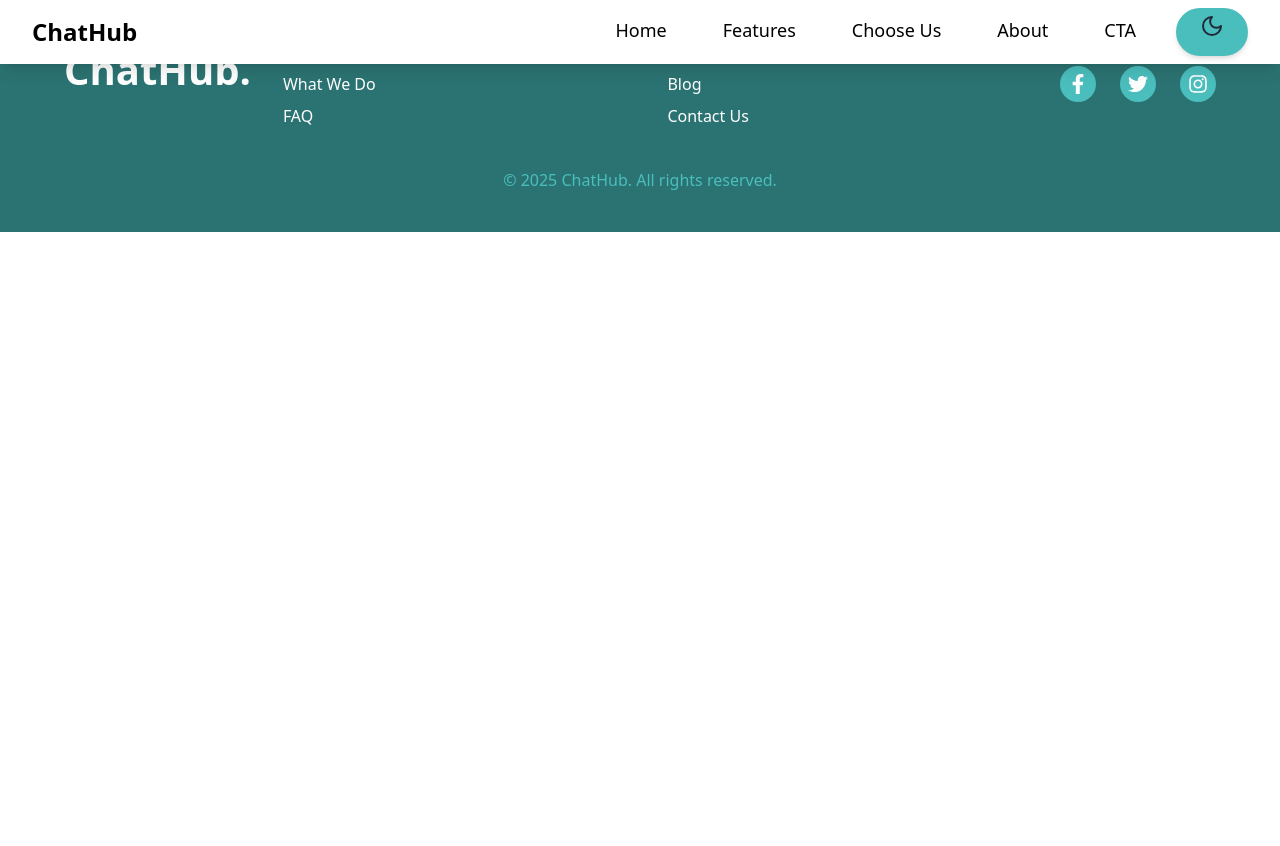
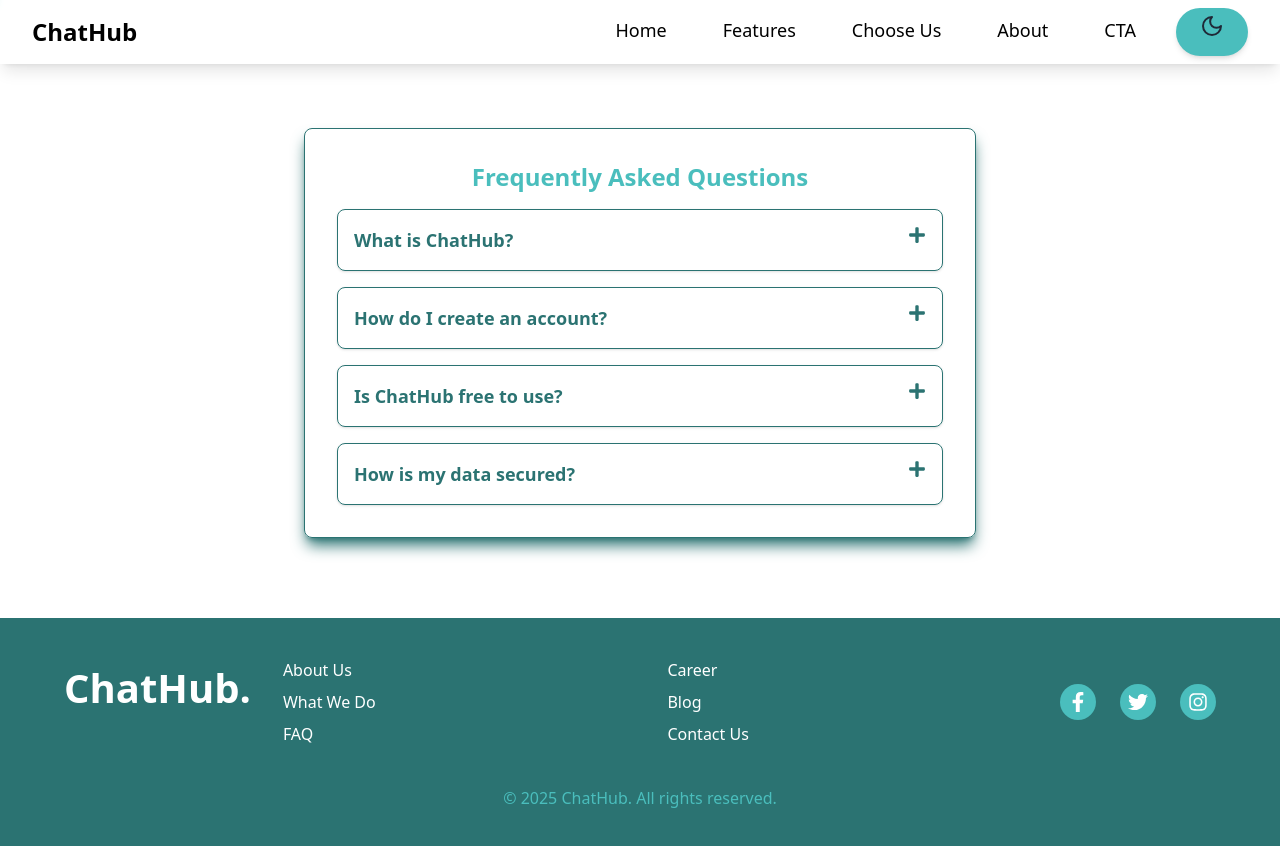
Before and after one commit to Prithwi32/ChatHub, a React (Vite) app in the folder client/: page /faq in a window 1280 px wide. Shown: the top 846 px of the page. Before the commit the page ends 800 px from the top, so only its background shows below. Built offline with nearby package versions, Linux system fonts and the light colour scheme.

Commit message:
Added FAQ page

```diff
--- a/client/package.json
+++ b/client/package.json
@@ -19,6 +19,7 @@
     "react-icons": "^5.4.0",
     "react-router-dom": "^7.1.5",
     "react-toastify": "^10.0.6",
+    "react-top-loading-bar": "^3.0.2",
     "socket.io-client": "^4.8.0"
   },
   "devDependencies": {
--- a/client/src/App.jsx
+++ b/client/src/App.jsx
@@ -11,6 +11,7 @@ import ContactForm from "./components/Contact";
 import UserProfile from "./pages/UserProfile";
 import { useState, useEffect } from "react";
 import LoadingBar from "react-top-loading-bar";
+import FAQ from "./pages/Faq";
 
 export default function App() {
   const [progress, setProgress] = useState(0);
@@ -39,6 +40,7 @@ export default function App() {
         <Route path="/about" element={<AboutUs />} />
         <Route path="/contact" element={<ContactForm />} />
         <Route path="/cta" element={<CTA />} />
+        <Route path="/faq" element={<FAQ />} />
         <Route path="/profile" element={<UserProfile />} />
       </Routes>
       <Footer />
--- a/client/src/components/Footer.jsx
+++ b/client/src/components/Footer.jsx
@@ -1,8 +1,11 @@
 import { FaFacebookF, FaTwitter, FaInstagram } from "react-icons/fa";
+import FAQ from "../pages/Faq";
+import { useNavigate } from "react-router-dom";
 
 export default function Footer() {
+  const navigate = useNavigate();
   return (
-    <footer className="bg-[#2b7372] dark:bg-gray-800 text-white py-10 px-6 w-full">
+    <footer className="bg-[#2b7372] dark:bg-gray-800 text-white py-10 px-6 w-full static bottom-0">
       <div className="max-w-6xl mx-auto flex flex-col md:flex-row gap-8">
         <h5 className="text-[2.5rem] font-bold">ChatHub.</h5>
 
@@ -14,7 +17,7 @@ export default function Footer() {
             <a href="#" className="hover:text-[#F07B5E] dark:hover:text-gray-300">
               What We Do
             </a>
-            <a href="#" className="hover:text-[#F07B5E] dark:hover:text-gray-300">
+            <a onClick={() => navigate("/faq")} className="hover:text-[#F07B5E] dark:hover:text-gray-300 cursor-pointer">
               FAQ
             </a>
           </div>
--- a/client/src/components/Navbar.jsx
+++ b/client/src/components/Navbar.jsx
@@ -11,7 +11,7 @@ export default function Navbar() {
     <nav
       className={`${
         darkMode ? "bg-gray-800 text-white" : "bg-white text-black"
-      } shadow-lg fixed w-full z-10`}
+      } shadow-lg fixed w-full z-10 top-0`}
     >
       <div className="max-w-7xl mx-auto px-4 sm:px-6 lg:px-8 ">
         <div className="flex justify-between h-16 items-center">
--- /dev/null
+++ b/client/src/pages/Faq.jsx
@@ -0,0 +1,51 @@
+import React, { useState } from "react";
+import { FaPlus, FaMinus } from "react-icons/fa";
+
+const faqs = [
+  {
+    question: "What is ChatHub?",
+    answer: "ChatHub is a secure chatting platform that allows users to communicate safely with end-to-end encryption.",
+  },
+  {
+    question: "How do I create an account?",
+    answer: "You can create an account by signing up with your email and setting a secure password.",
+  },
+  {
+    question: "Is ChatHub free to use?",
+    answer: "Yes, ChatHub offers free access to basic chat features.",
+  },
+  {
+    question: "How is my data secured?",
+    answer: "ChatHub uses end-to-end encryption to ensure that your messages remain private and secure.",
+  },
+];
+
+export default function FAQ() {
+  const [openIndex, setOpenIndex] = useState(null);
+
+  const toggleFAQ = (index) => {
+    setOpenIndex(openIndex === index ? null : index);
+  };
+
+  return (
+    <div className="max-w-2xl mx-auto p-[2rem] my-[5rem] mt-[8rem] border-1 border border-[#2B7372] rounded-lg shadow-lg shadow-[#2B7372]">
+      <h2 className="text-2xl font-bold text-center mb-4 text-[#4ABEBD]">Frequently Asked Questions</h2>
+      <div className="space-y-4">
+        {faqs.map((faq, index) => (
+          <div key={index} className="border rounded-lg p-4 shadow text-[#2B7372] border-[#2B7372]">
+            <button
+              onClick={() => toggleFAQ(index)}
+              className="flex justify-between w-full text-left text-lg font-semibold "
+            >
+              {faq.question}
+              {openIndex === index ? <FaMinus /> : <FaPlus />}
+            </button>
+            {openIndex === index && (
+              <p className="mt-2 text-[#4ABEBD]">{faq.answer}</p>
+            )}
+          </div>
+        ))}
+      </div>
+    </div>
+  );
+};
```
Also changed, not shown: 1 other file (tests, documents, lock files or other folders).
